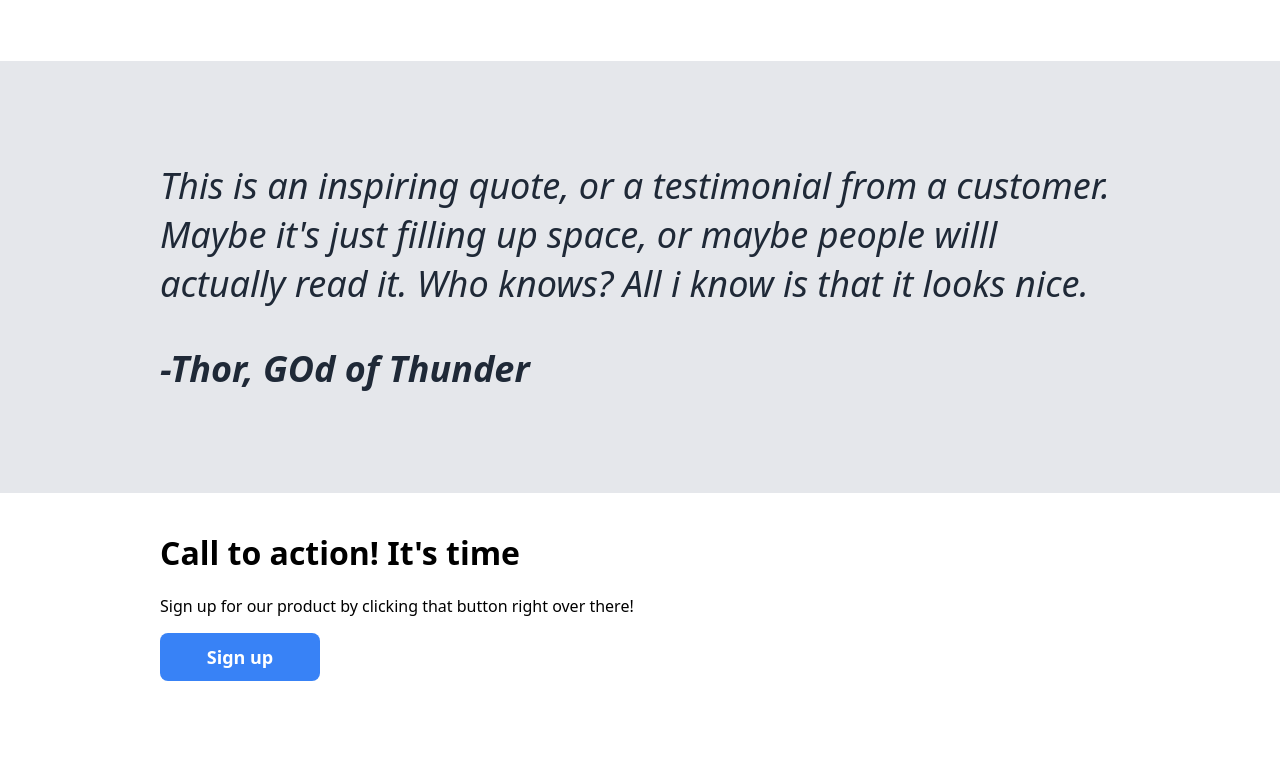
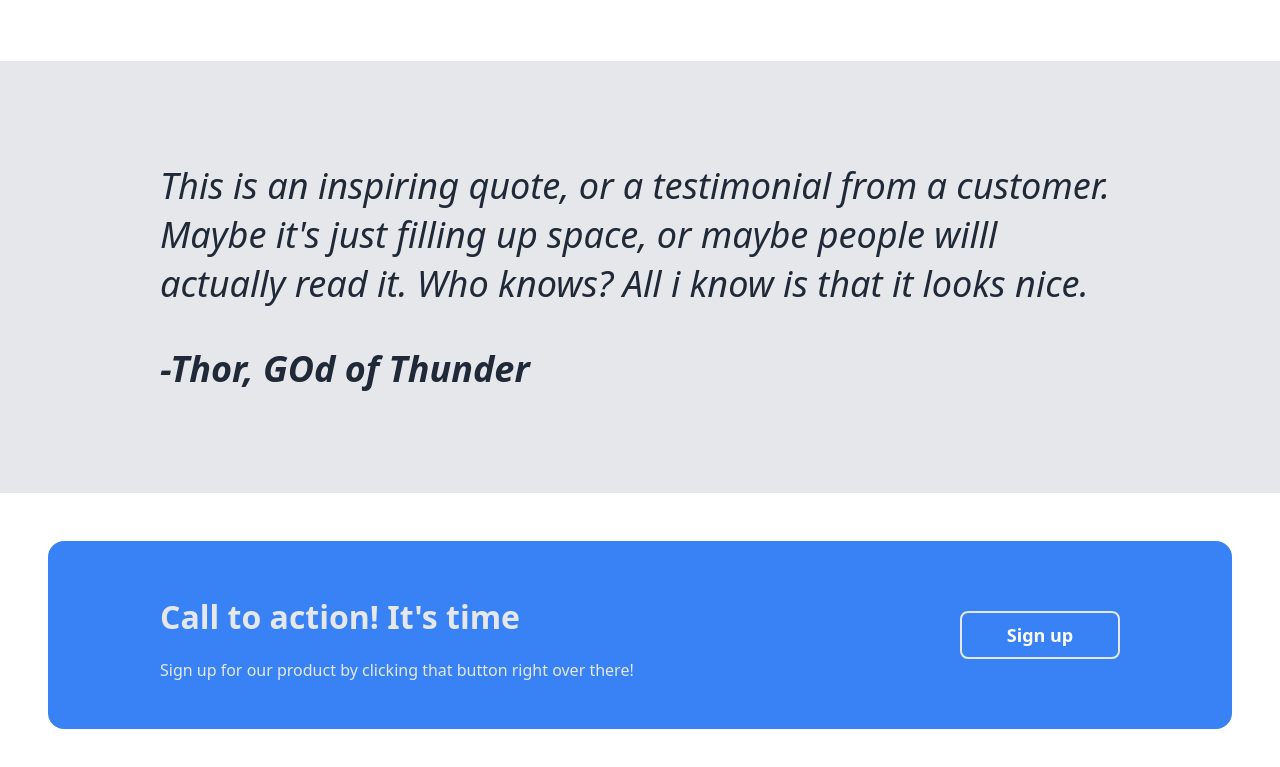
Before and after one commit to rsandles/portfolio, a plain HTML site: page index.html in a window 1280 px wide. Shown: the part 915-1682 px from the top of the page. Before the commit the page ends 1612 px from the top, so only its background shows below. Drawn offline with Linux system fonts and the light colour scheme.

Commit message:
Add CSS for footer

```diff
--- a/index.html
+++ b/index.html
@@ -67,9 +67,13 @@
     </div>
 
     <div class="footer">
-        <h1>Call to action! It's time</h1>
-        <p>Sign up for our product by clicking that button right over there!</p>
-        <button>Sign up</button>
+        <div class="lfooter">
+            <h1>Call to action! It's time</h1>
+            <p>Sign up for our product by clicking that button right over there!</p>
+        </div>
+        <div class="rfooter"></div>
+            <button>Sign up</button>
+        </div>
     </div>
 
 </body>
--- a/styles.css
+++ b/styles.css
@@ -133,3 +133,20 @@ button:hover {
     padding-top: 4rem;
     padding-bottom: 4rem;
 }
+
+/* FOOTER */
+
+.footer {
+    background-color: #3882F6;
+    color: #E5E7EB;
+    padding: 2rem 7rem;
+    margin: 3rem;
+    border-radius: 1rem;
+    display: flex;
+    justify-content: space-between;
+    align-items: center;
+}
+
+.footer button {
+    border: 2px solid #E5E7EB;
+}
```
